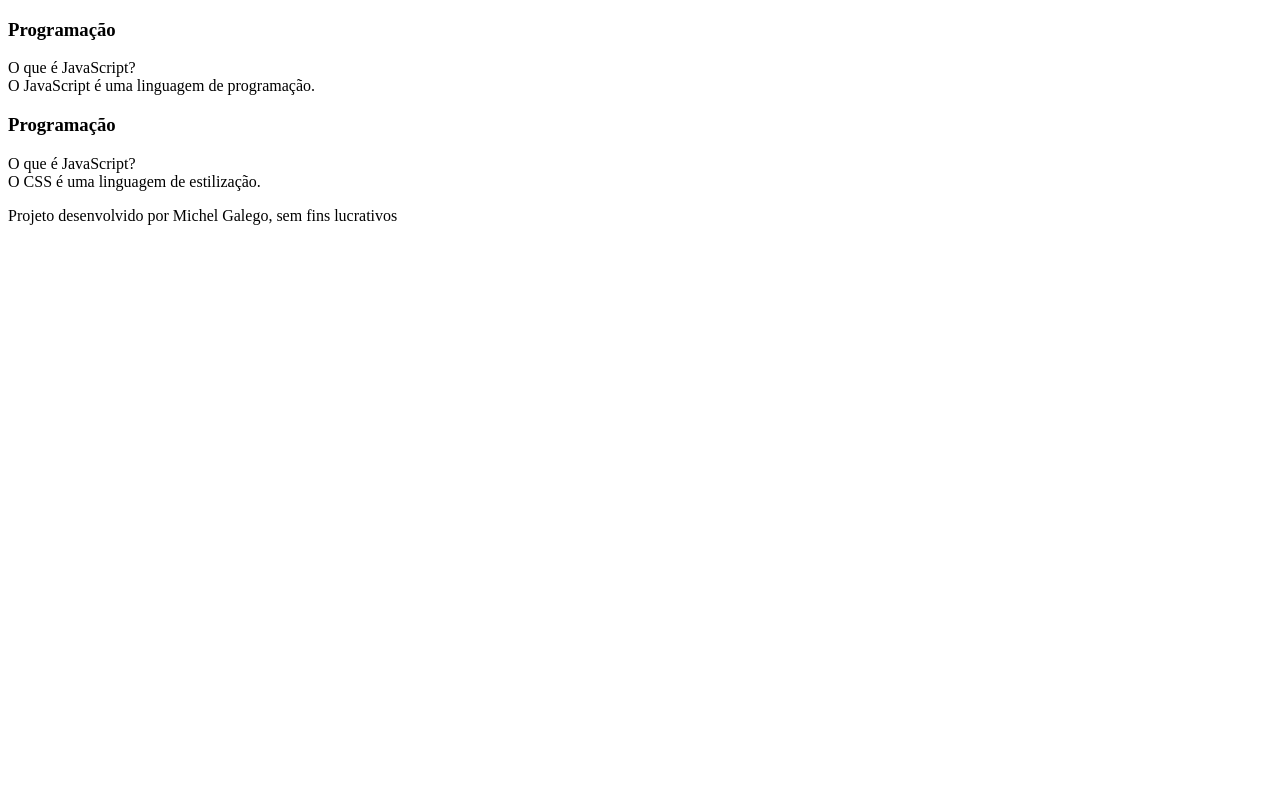
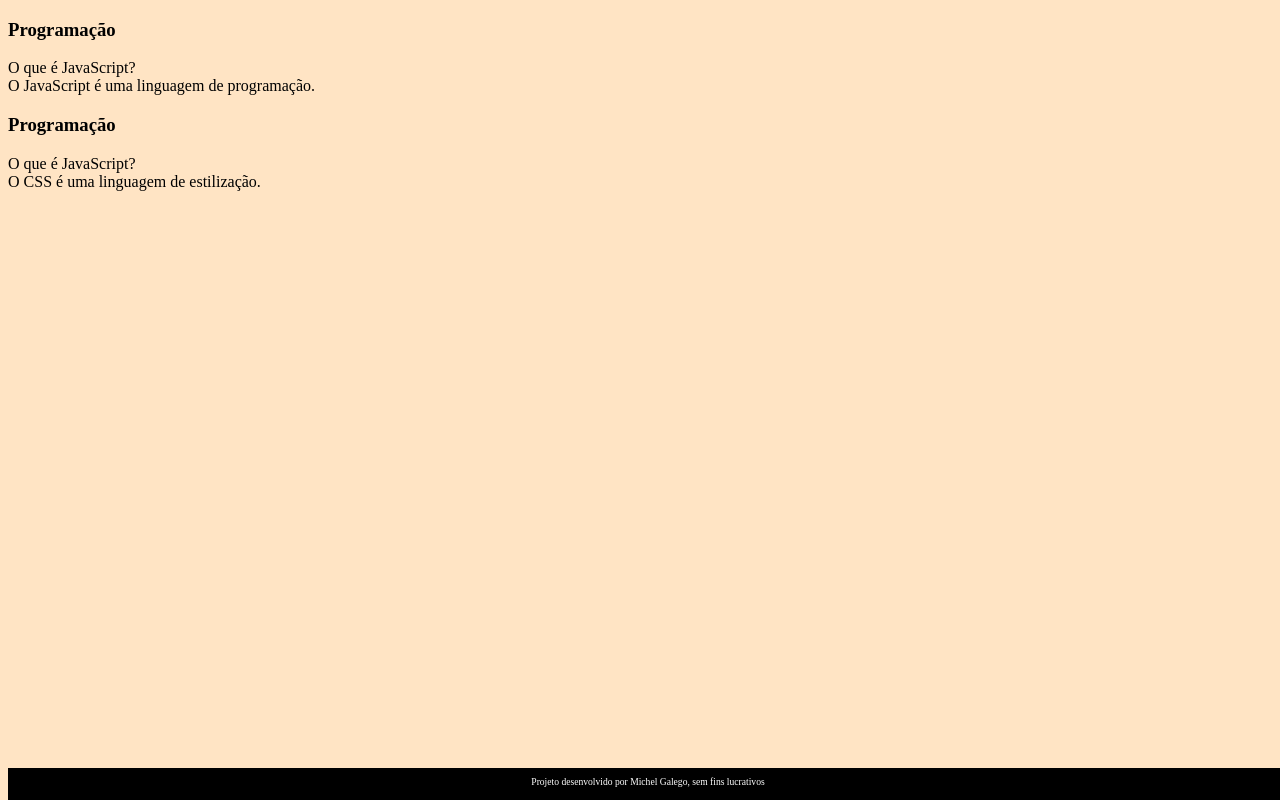
Before and after one commit to michelzinnn14/FLASHCARDS, a plain HTML site: page index.html in a window 1280 px wide. Drawn offline with Linux system fonts and the light colour scheme.

Commit message:
folha de estilo

```diff
--- /dev/null
+++ b/assets/styles.css
@@ -0,0 +1,18 @@
+body{
+    background-color: bisque;
+    font-family: Bai jamjuree;
+}
+
+footer{
+    background-color: black;
+    color: white;
+    position: fixed;
+    bottom: 0;
+    width: 100%;
+    height: 2rem;
+}
+footer p{
+    text-align: center;
+    font-size: 0.6rem;
+    margin-top: 0.5rem;
+}
--- a/index.html
+++ b/index.html
@@ -3,6 +3,7 @@
 <head>
     <meta charset="UTF-8">
     <meta name="viewport" content="width=device-width, initial-scale=1.0">
+    <link rel="stylesheet" href="assets/styles.css">
     <title>Flashcard</title>
 </head>
 <body>
```
